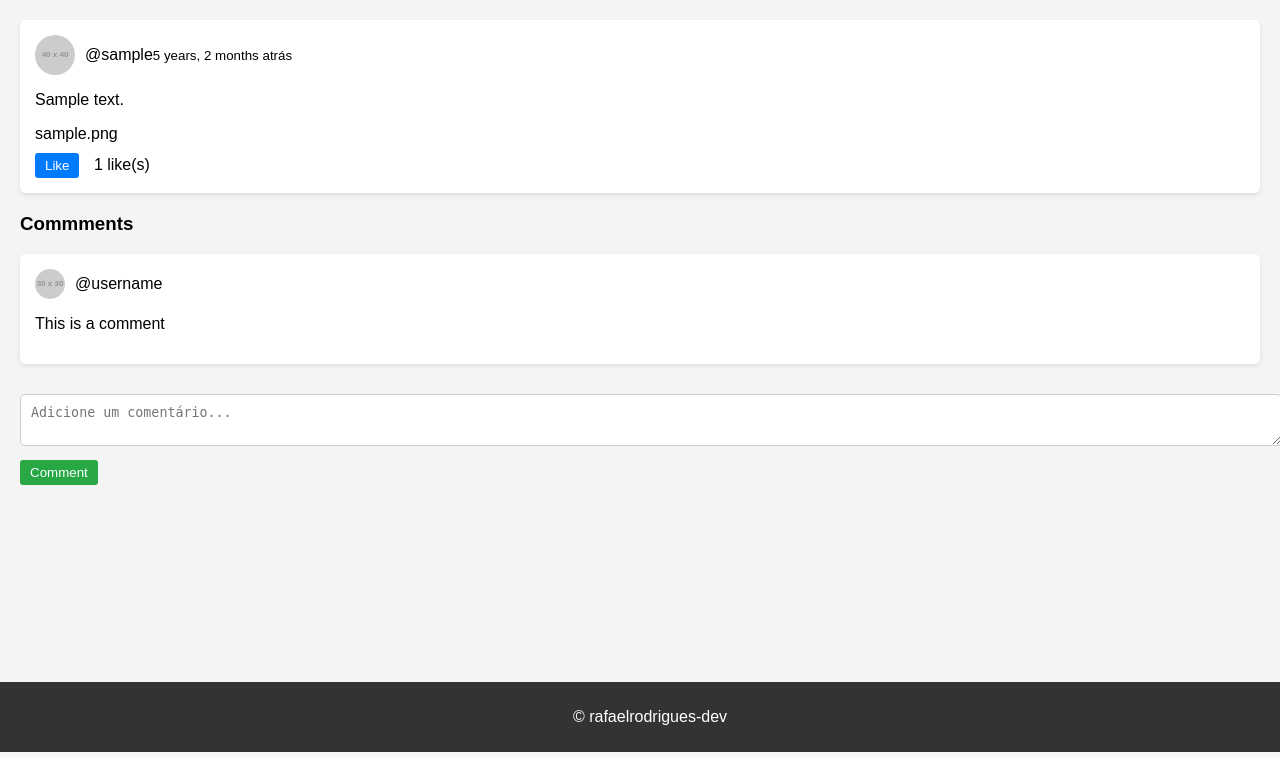
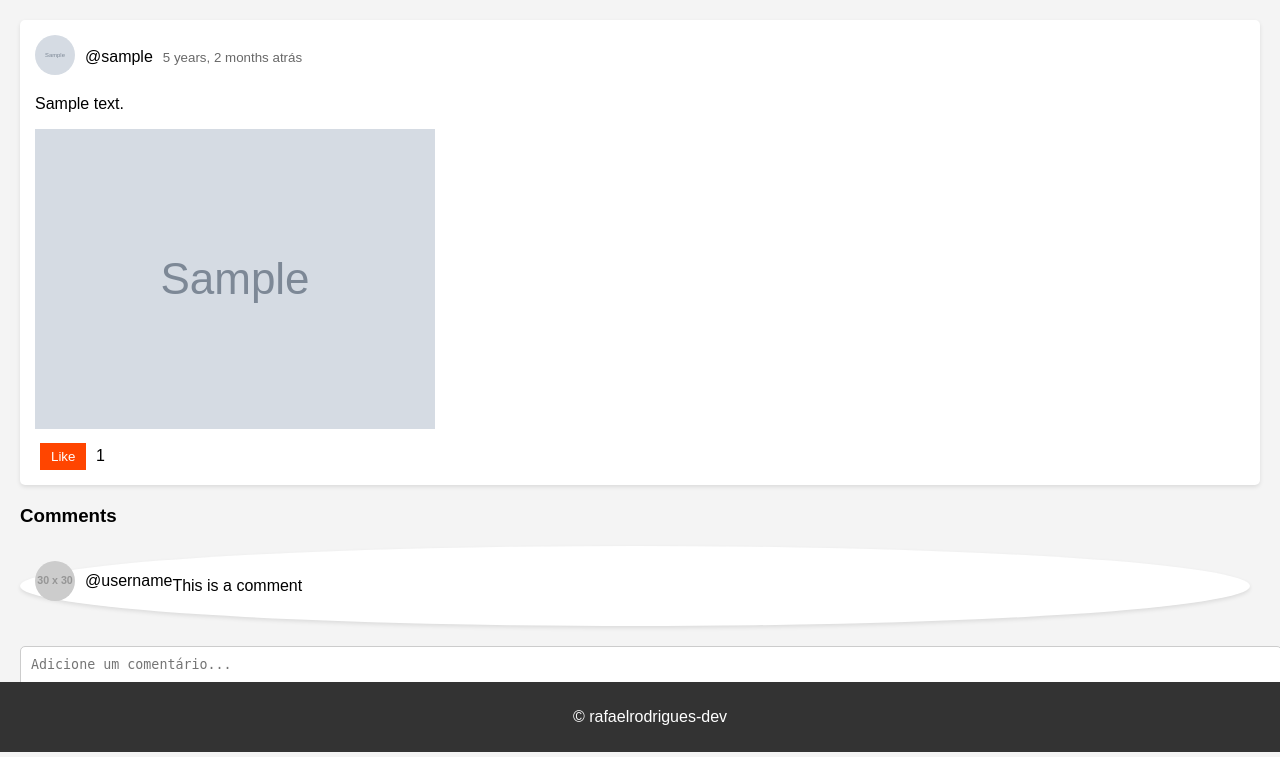
Before and after one commit to rafaelrodrigues-dev/social-network, a Django app: page /p/1/ in a window 1280 px wide. Shown: the part 48-805 px from the top of the page. Run offline with Django 5.2, Linux system fonts and the light colour scheme; a user stored in the database is signed in; tables that the repository leaves empty hold one stand-in row (values such as "Sample post"); grey boxes marked "Sample" are stand-in pictures; grey boxes labelled with a size stand in for pictures from a placeholder-image service; some libraries are stand-ins or nearby versions.

Commit message:
Add post like functionality with backend logic and UI updates

```diff
--- a/base_static/global/css/styles.css
+++ b/base_static/global/css/styles.css
@@ -67,15 +67,34 @@
     box-shadow: 0 2px 4px rgba(0, 0, 0, 0.1);
 }
 
-.post-header, .post-detail .post-header {
+.post-header, .post-detail {
     display: flex;
     align-items: center;
     margin-bottom: 10px;
 }
 
-.post-header img, .post-detail .post-header img {
+.post-header img, .post-detail {
     border-radius: 50%;
     margin-right: 10px;
+}
+
+.post-header img {
+    width: 40px;
+    height: 40px;
+}
+
+.post-header small {
+    margin-left: 10px;
+    color: #686868;
+}
+
+.post-profile-user-link {
+    text-decoration: none;
+    color: #000;
+}
+
+.post-profile-user-link span:hover {
+    color: #007bff;
 }
 
 .post-actions {
@@ -83,17 +102,22 @@
 }
 
 .post-actions button {
-    margin-right: 10px;
-    padding: 5px 10px;
-    border: none;
-    background-color: #007bff;
-    color: #fff;
-    border-radius: 3px;
-    cursor: pointer;
+    margin: auto 5px;
 }
 
-.post-actions button:hover {
-    background-color: #0056b3;
+.like-button {
+    background-color: #f0f0f0;
+    color: #000;
+    border: 1px solid #ccc;
+    padding: 5px 10px;
+    cursor: pointer;
+    transition: background-color 0.3s ease;
+}
+
+.like-button.liked {
+    background-color: #ff4500;
+    color: #fff;
+    border: 1px solid #ff4500;
 }
 
 .comments {
--- a/base_templates/global/base.html
+++ b/base_templates/global/base.html
@@ -1,9 +1,19 @@
+{% load static %}
 <!DOCTYPE html>
 <html lang="{{ html_lang }}">
-{% include "global/partials/head.html" %}
+    <head>
+        <meta charset="UTF-8">
+        <meta name="viewport" content="width=device-width, initial-scale=1.0">
+        <meta name="csrf-token" content="{{ csrf_token }}">
+        <title>Social Connect </title>
+        <link rel="stylesheet" href="{% static "global/css/styles.css" %}">
+    </head>
 <body>
     {% include "global/partials/header.html" %}
     {% block content %}{% endblock content %}
-    {% include "global/partials/footer.html" %}
+    <footer>
+        <p>&copy; rafaelrodrigues-dev</p>
+    </footer>
+    <script src="{% static "global/js/script.js" %}"></script>
 </body>
 </html>
--- a/base_templates/global/partials/footer.html
+++ /dev/null
@@ -1,3 +0,0 @@
-<footer>
-    <p>&copy; rafaelrodrigues-dev</p>
-</footer>
--- a/base_templates/global/partials/head.html
+++ /dev/null
@@ -1,11 +0,0 @@
-{% block content %}
-{% load static %}
-<!DOCTYPE html>
-<html lang="pt-br">
-<head>
-    <meta charset="UTF-8">
-    <meta name="viewport" content="width=device-width, initial-scale=1.0">
-    <title>Social Connect </title>
-    <link rel="stylesheet" href="{% static "global/css/styles.css" %}">
-</head>
-{% endblock content %}
--- a/publications/models.py
+++ b/publications/models.py
@@ -8,6 +8,7 @@
     img = models.ImageField(_("Image"), upload_to='publications/images/%Y/%m/%d/',blank=True,default='')
     created_at = models.DateTimeField(auto_now_add=True)
     author = models.ForeignKey(settings.AUTH_USER_MODEL,on_delete=models.CASCADE)
+    like = models.ManyToManyField(settings.AUTH_USER_MODEL,related_name='likes',blank=True)
 
     def __str__(self):
-        return f'{self.author.username} {self.id}'
+        return f'{self.author.username} publication id:{self.id}'
--- a/publications/templates/publications/pages/publication-detail.html
+++ b/publications/templates/publications/pages/publication-detail.html
@@ -3,7 +3,7 @@
 <main>
         {% include "publications/partials/publication.html" %}
 
-        <h3>Commments</h3>
+        <h3>Comments</h3>
         <section class=" post-detail comments">
                 <div class="post-header comment">
                     <img src="https://placehold.co/30x30" alt="">
--- a/publications/templates/publications/partials/publication.html
+++ b/publications/templates/publications/partials/publication.html
@@ -1,19 +1,36 @@
 {% block content %}
 <div class="post">
     <div class="post-header">
-        <img src="https://placehold.co/40x40" alt="">
-        <div><span>@{{ publication.author.username }}  </span> </div>
-        <div><small>{{ publication.created_at|timesince }} atrás</small></div>
+        <a href="{% url "profiles:profile" publication.author.username %}" class="post-profile-user-link">
+            {% if publication.author.profile.picture %}
+                <img src="{{ publication.author.profile.picture.url }}" alt="Profile picture">
+            {% else %}
+                <img src="https://placehold.co/40x40" alt="">
+            {% endif %}
+        </a>
+        <a href="{% url "profiles:profile" publication.author.username %}" class="post-profile-user-link">
+            <span>@{{ publication.author.username }}</span>
+        </a>
+        <small>{{ publication.created_at|timesince }} atrás</small>
     </div>
     <p>{{ publication.text }}</p>
     {% if publication.img %}
-        {{ publication.img }}
+        <img src="{{ publication.img.url }}" alt="">
     {% endif %}
     <div class="post-actions">
-        <button>Like</button>
-        {% if is_detail is True %}
-            <span>1 like(s)</span>
+        {% if publication in request.user.likes.all %}
+            <button class="like-button liked" data-id="{{ publication.id }}">
+                Like
+            </button>
         {% else %}
+            <button class="like-button" data-id="{{ publication.id }}">
+                Like
+            </button>
+        {% endif %}
+        <span class="like-count">
+            {{ publication.like.count }}
+        </span>
+        {% if is_detail is not True %}
             <a href="{% url 'publications:publication-detail' publication.id %}">
             <button>Comment</button></a>
         {% endif %}
--- a/publications/urls.py
+++ b/publications/urls.py
@@ -6,4 +6,5 @@
 urlpatterns = [
     path('',views.home,name='home'),
     path('p/<int:pk>/',views.publication_detail,name='publication-detail'),
+    path('p/<int:pk>/like/',views.like,name='like'),
 ]
--- a/publications/views.py
+++ b/publications/views.py
@@ -1,7 +1,8 @@
 from django.shortcuts import render
 from publications.models import Publication
 from django.shortcuts import get_object_or_404
-
+from django.http import JsonResponse
+from django.contrib.auth.decorators import login_required
 def home(request):
     publications = Publication.objects.all()
     return render(request,'publications/pages/home.html',{
@@ -14,3 +15,20 @@
         'publication':publication,
         'is_detail':True,
     })
+
+@login_required(login_url='authors:login')
+def like(request,pk):
+    if request.method != 'POST':
+        return JsonResponse({'error':'Invalid request'},status=400)
+    publication = get_object_or_404(Publication,pk=pk)
+    if publication in request.user.likes.all():
+        publication.like.remove(request.user)
+        liked = False
+    else:
+        liked = True
+        publication.like.add(request.user)
+
+    return JsonResponse({
+        'liked': liked,
+        'likes_count': f'{publication.like.count()}',
+    })
```
Also changed, not shown: base_static/global/js/script.js (added, +33 -0 lines), publications/tests/test_publication_detail.py (renamed from publications/tests.py, +1 -12 lines), publications/tests/test_publication_like.py (added, +42 -0 lines), publications/tests/test_publications_home.py (added, +17 -0 lines), publications/migrations/0004_publication_like.py (added), publications/tests/__init__.py (added).
